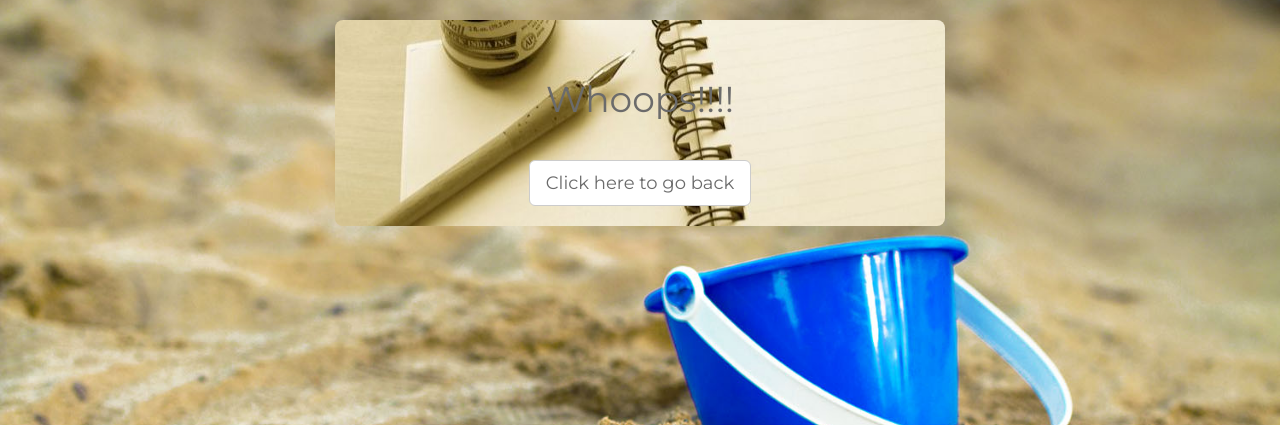
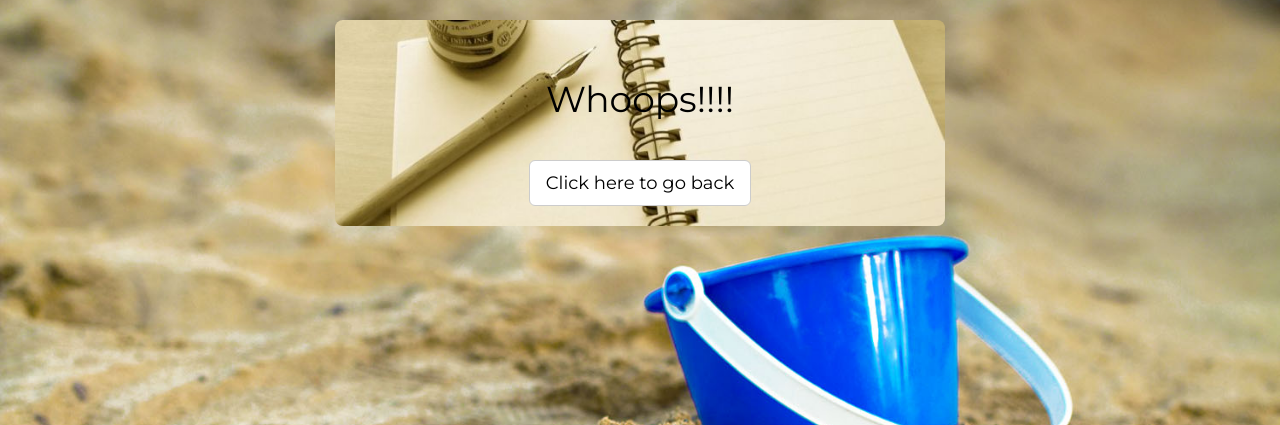
Before and after one commit to andela-ooshodi/django-bucketlist-application, a Django app: template djangobucketlist/bucketlist/templates/bucketlist/errors.html in a window 1280 px wide. Shown: the top 425 px of the page. Run offline with Django 3.2, Linux system fonts and the light colour scheme; the template is opened without the code that fills it, so the values that code supplies are empty; parts of the project's set-up code (start-up, migrations or seed data) failed here and were passed over; some libraries are stand-ins or nearby versions.

Commit message:
(fix) fixed some UI gliches

```diff
--- a/djangobucketlist/bucketlist/static/css/base.css
+++ b/djangobucketlist/bucketlist/static/css/base.css
@@ -8,7 +8,7 @@ body {
 }
 
 .btn-default {
-  color: #6B6B6B;
+  color: #000;
 }
 
 /* index pade styling */
@@ -26,7 +26,7 @@ body {
 
 /* modal styling */
 .modal-content {
-  color: #6B6B6B;
+  color: #000;
 }
 
 /* home page content styling */
@@ -38,15 +38,20 @@ body {
   height: 100%;
   width: 100%;
   background: url("../img/paper.jpg") no-repeat;
+  -webkit-background-size: cover;
+  -moz-background-size: cover;
+  -o-background-size: cover;
+  background-size: cover;
   background-color: #fff;
   border-radius: 8px;
   padding: 40px 10px 10px 10px;
   margin: 20px 0px;
-  color: #6B6B6B;
+  color: #000;
 }
 
 .content .row {
   margin: 0px 20px;
+  overflow: hidden;
 }
 
 #name {
--- a/djangobucketlist/bucketlist/templates/bucketlist/bucketitem.html
+++ b/djangobucketlist/bucketlist/templates/bucketlist/bucketitem.html
@@ -24,7 +24,7 @@
             <div class="modal-content">
               <div class="modal-header">
                 <button type="button" class="close" data-dismiss="modal">&times;</button>
-                <h4 class="modal-title text-center">Let's fill up our bucket &nbsp;<i class="mdi mdi-bitbucket"></i></h4>
+                <h4 class="modal-title text-center">Let's fill up our bucket &nbsp;<i class="mdi mdi-cup-water"></i></h4>
               </div>
               <div class="modal-body">
                 <form role="form" action="{% url 'bucketitem' bucketlistid  %}" method="post" id="bucketitem-form">
--- a/djangobucketlist/bucketlist/templates/bucketlist/errors.html
+++ b/djangobucketlist/bucketlist/templates/bucketlist/errors.html
@@ -4,7 +4,7 @@
 {% block title %}Error{% endblock %}
 
 {% block body %}
-  <div class="col-md-6 col-md-offset-3 col-xs-8 col-xs-offset-2">
+  <div class="col-md-6 col-md-offset-3 col-sm-8 col-sm-offset-2 col-xs-12">
     <div class="content text-center">
       <h1 id="error-header">Whoops!!!!</h1>
       <p><a class="btn btn-default btn-lg" href="/" role="button">Click here to go back</a></p>
```
